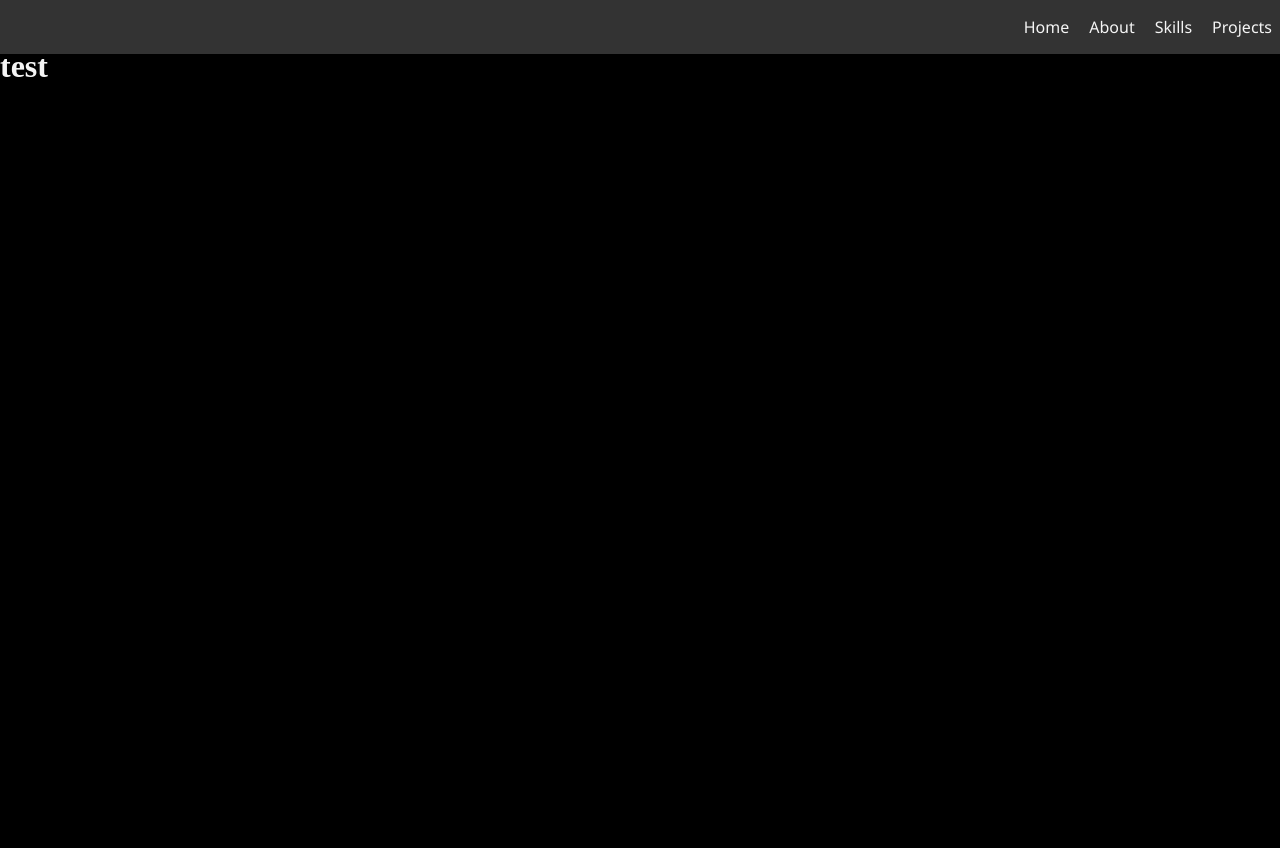
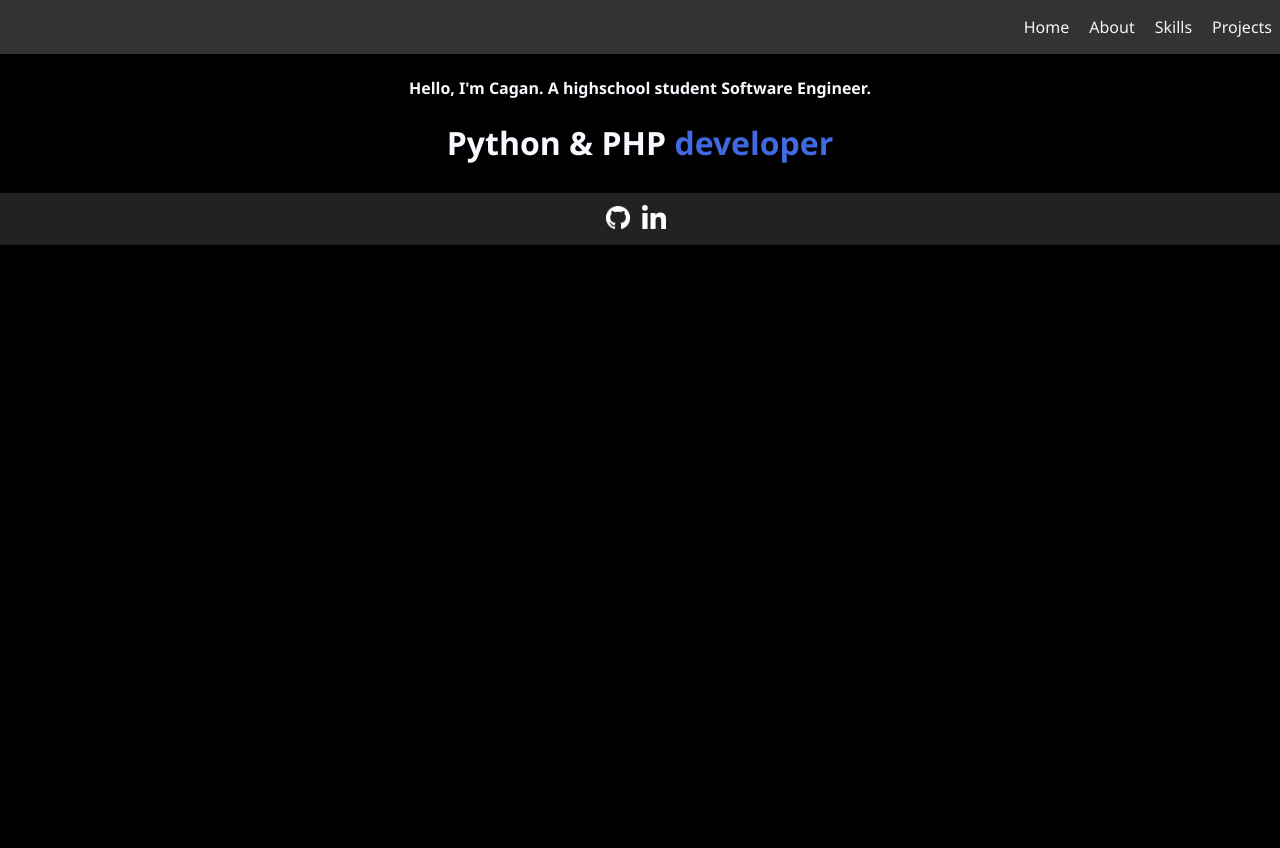
Before and after one commit to cagan-elden/portfolio-website, a Flask app: page / in a window 1280 px wide. Run offline with Flask 3, Linux system fonts and the light colour scheme.

Commit message:
footer added with github & linkedin

```diff
--- a/static/css/style.css
+++ b/static/css/style.css
@@ -1,6 +1,16 @@
 html,body {
     padding: 0;
     margin: 0;
+}
+
+/* animation */
+@keyframes writeFromLeft {
+    0% {
+        transform: translateX(-100%);
+    }
+    100% {
+        transform: translateX(0);
+    }
 }
 
 /* banner css */
@@ -34,6 +44,35 @@ html,body {
     background-color: #000;
     height: 100vh;
 }
-.content h1{
-    color: whitesmoke;
+.content .main-header {
+    text-align: center;
+    padding: 0.5em;
 }
+.content h4{
+    font-family: 'Segoe UI';
+    color: ghostwhite;
+}
+.content h1 {
+    font-family: 'Segoe UI';
+    color: ghostwhite;
+    animation: ease 1s;
+}
+
+/* footer css */
+.footer {
+    background-color: #222;
+    height: 2.5em;
+    text-align: center;
+    padding-top: 0.75em;
+}
+.footer #link {
+    margin-right: 0.5em;
+    text-decoration: none;
+}
+.footer #link:hover #social-media{
+    width: 1.75em;
+}
+.footer #link #social-media {
+    width: 1.5em;
+    transition: width 0.5s;
+}
--- a/templates/index.html
+++ b/templates/index.html
@@ -20,7 +20,19 @@
     </div>
 
     <div class="content">
-        <h1>test</h1>
+        <div class="main-header">
+            <h4>Hello, I'm Cagan. A highschool student Software Engineer.</h4>
+            <h1>Python & PHP <span style="color: royalblue">developer</span></h1>
+        </div>
+
+        <div class="footer">
+            <a href="https://github.com/cagan-elden" id="link">
+                <img src="{{ url_for('static', filename='img/github.png') }}" alt="" id="social-media">
+            </a>
+            <a href="https://www.linkedin.com/in/%C3%A7a%C4%9Fan-bora-eldenk-993ab3337/" id="link">
+                <img src="{{ url_for('static', filename='img/linkedin.png') }}" alt="" id="social-media">
+            </a>
+        </div>
     </div>
 </body>
 </html>
```
Also changed, not shown: static/img/github.png (added), static/img/linkedin.png (added).
